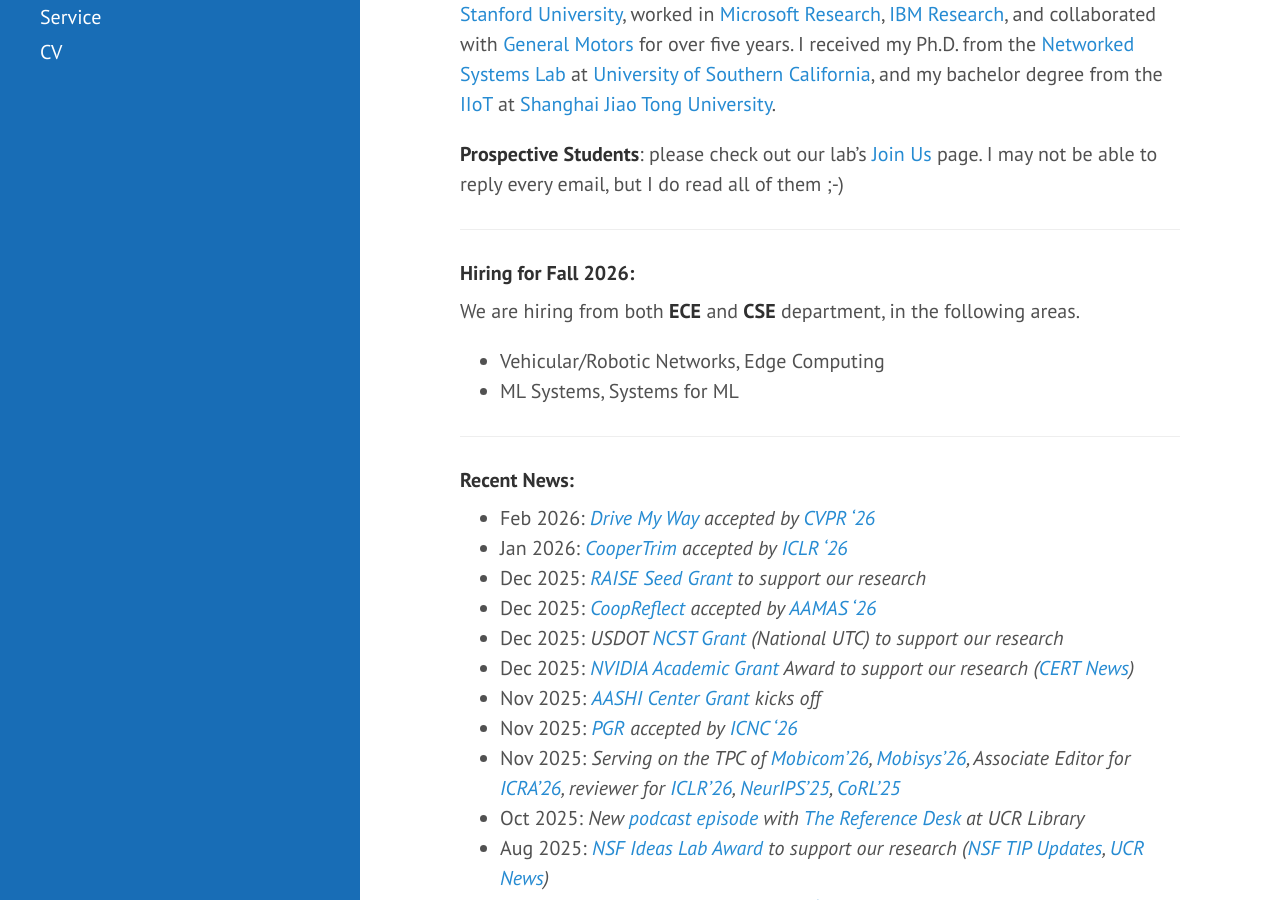
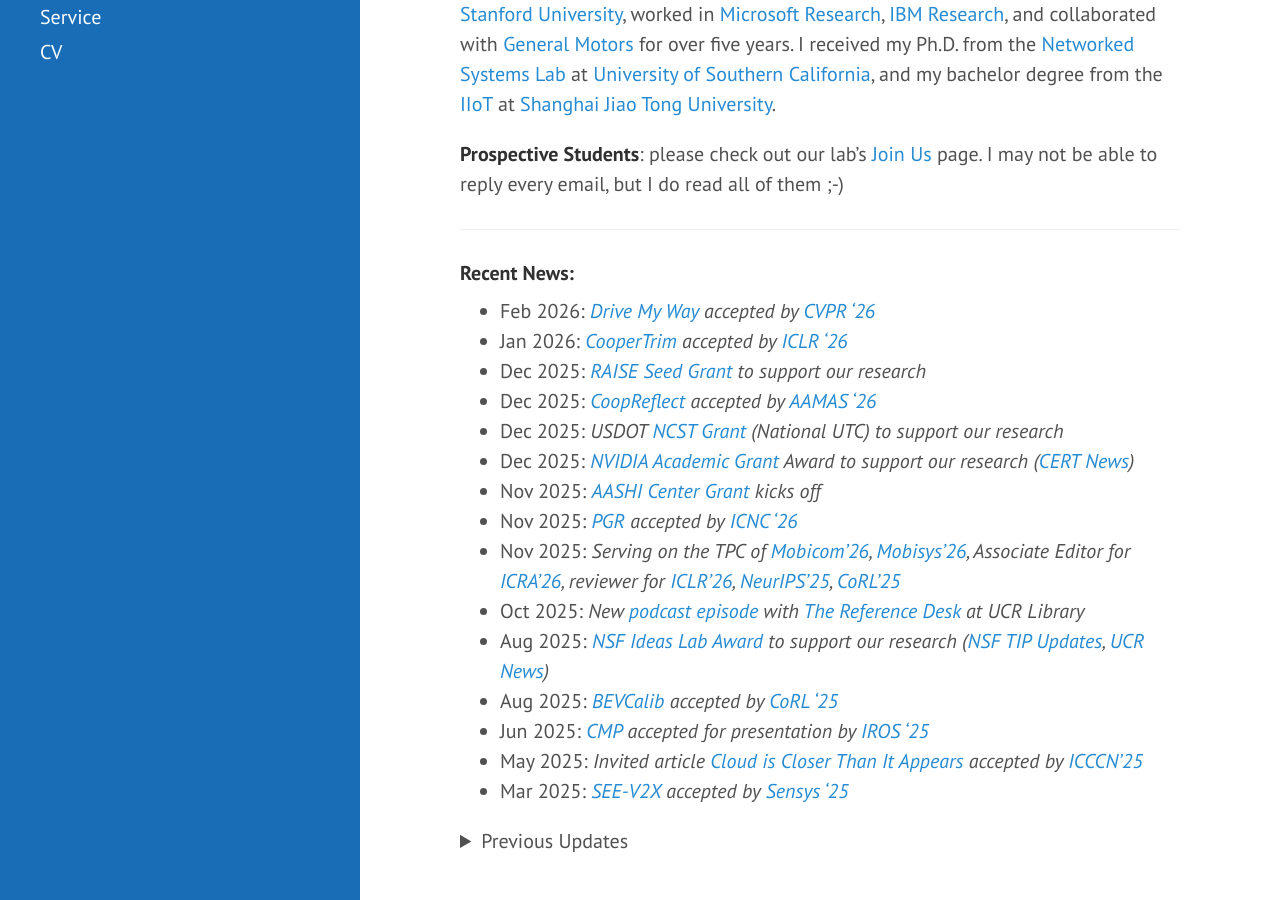
Before and after one commit to hangqiu/hangqiu.github.io, a Jekyll site: the page built from index.md, in a window 1280 px wide and 900 px high, scrolled down 511 px. Built offline with Jekyll 4.4.1, drawn with Linux system fonts in a browser that asks for light colours; a style sheet for code colours, icons or effects is not loaded.

Commit message:
Update index.md

```diff
--- a/index.md
+++ b/index.md
@@ -20,14 +20,6 @@
 
 
 **Prospective Students**: please check out our lab's [Join Us](https://cisl.ucr.edu/joinus/) page. I may not be able to reply every email, but I do read all of them ;-)
-
-<hr>
-
-#### Hiring for Fall 2026:
-
-We are hiring from both **ECE** and **CSE** department, in the following areas.
-* Vehicular/Robotic Networks, Edge Computing
-* ML Systems, Systems for ML
 
 <hr>
 
```
